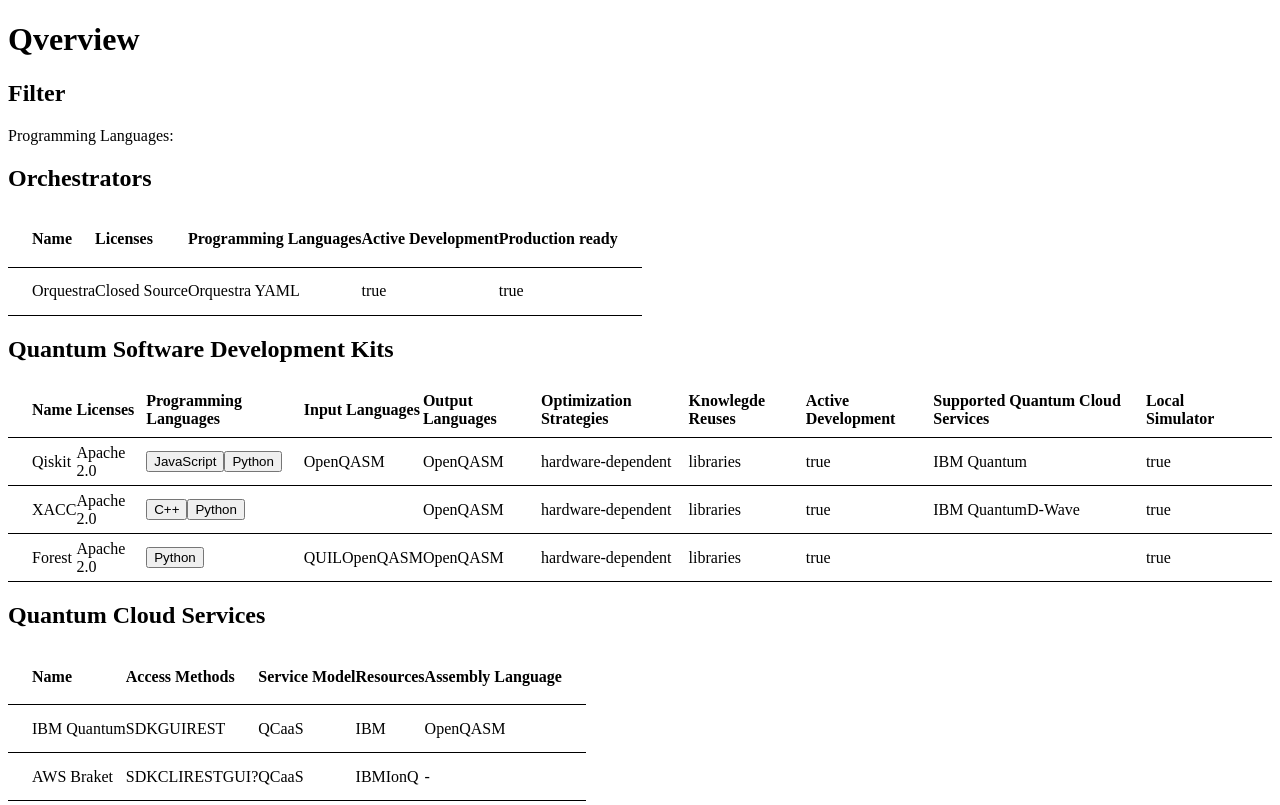
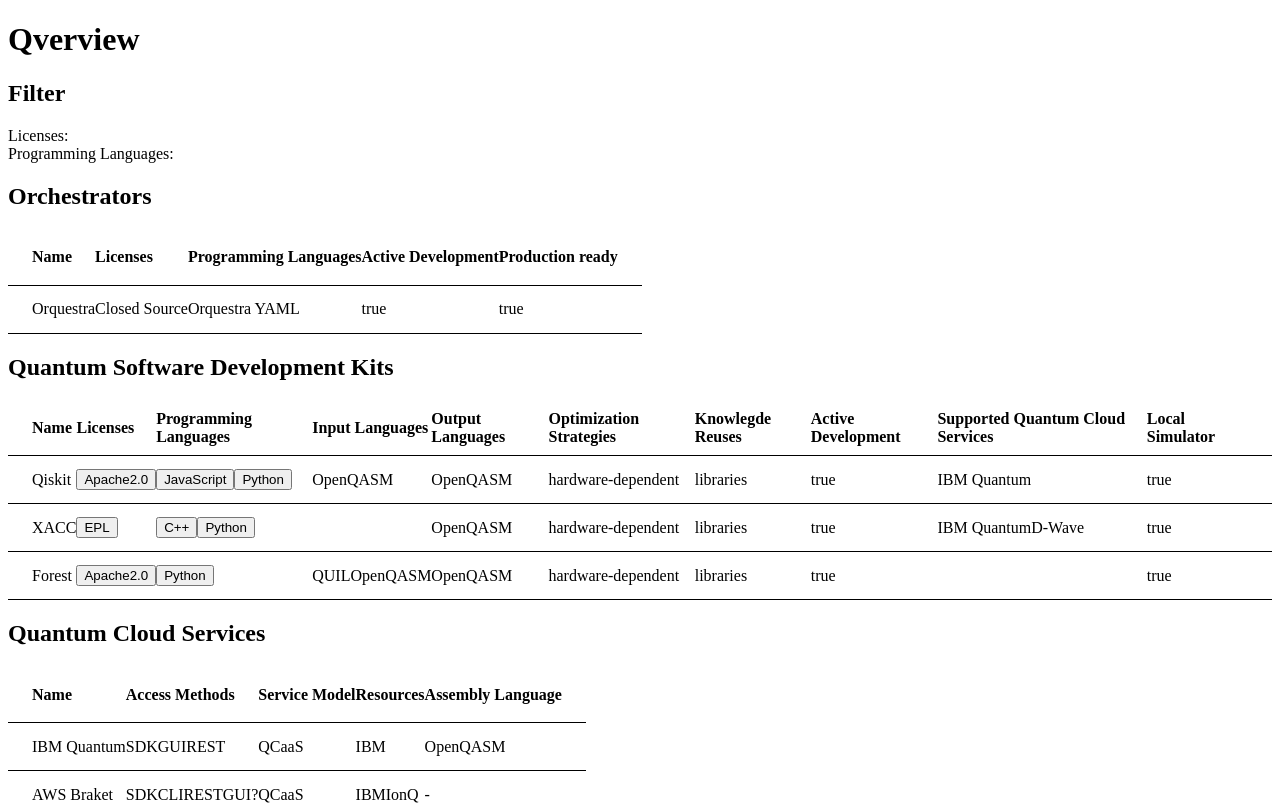
Before and after one commit to UST-QuAntiL/Qverview, an Angular app: page / in a window 1280 px wide. Shown: the top 805 px of the page. Built offline with nearby package versions, Linux system fonts and the light colour scheme.

Commit message:
Implement filtering for sdk.licenses

```diff
--- a/src/app/filter/filter-update.service.ts
+++ b/src/app/filter/filter-update.service.ts
@@ -21,8 +21,17 @@
     return this._subject.asObservable();
   }
 
+  toggleLicense(license: string) {
+    const index = this._sdkFilter.licenses.indexOf(license, 0);
+    if (index >= 0) {
+      this._sdkFilter.licenses.splice(index, 1);
+    } else {
+      this._sdkFilter.licenses.push(license);
+    }
+    this.updateFilter();
+  }
+
   toggleProgrammingLanguage(programmingLanguage: string) {
-    console.log(this._sdkFilter);
     const index = this._sdkFilter.programmingLanguages.indexOf(programmingLanguage, 0);
     if (index >= 0) {
       this._sdkFilter.programmingLanguages.splice(index, 1);
--- a/src/app/filter/filter.component.html
+++ b/src/app/filter/filter.component.html
@@ -1,5 +1,11 @@
 <h2>Filter</h2>
 <div *ngIf="sdkFilter">
+    <div>
+        Licenses:
+        <span *ngFor="let x of sdkFilter.licenses">
+            <button (click)="licenseClicked(x)">{{x}}</button>
+        </span>
+    </div>
     <div>
         Programming Languages:
         <span *ngFor="let x of sdkFilter.programmingLanguages">
--- a/src/app/filter/filter.component.ts
+++ b/src/app/filter/filter.component.ts
@@ -20,6 +20,10 @@
     this.clear();
   }
 
+  licenseClicked(license: string) {
+    this.filterUpdateService.toggleLicense(license);
+  }
+
   prorammingLanguageClicked(programmingLanguage: string) {
     this.filterUpdateService.toggleProgrammingLanguage(programmingLanguage);
   }
--- a/src/app/sdk/sdk.service.ts
+++ b/src/app/sdk/sdk.service.ts
@@ -11,7 +11,7 @@
   sdks: Sdk[] = [
     {
       name: 'Qiskit',
-      licenses: ['Apache 2.0'],
+      licenses: ['Apache2.0'],
       programmingLanguages: ['JavaScript', 'Python'],
       compilerInputLanguages: ['OpenQASM'],
       compilerOutputLanguages: ['OpenQASM'],
@@ -23,7 +23,7 @@
     },
     {
       name: 'XACC',
-      licenses: ['Apache 2.0'],
+      licenses: ['EPL'],
       programmingLanguages: ['C++', 'Python'],
       compilerInputLanguages: [],
       compilerOutputLanguages: ['OpenQASM'],
@@ -35,7 +35,7 @@
     },
     {
       name: 'Forest',
-      licenses: ['Apache 2.0'],
+      licenses: ['Apache2.0'],
       programmingLanguages: ['Python'],
       compilerInputLanguages: ['QUIL', 'OpenQASM'],
       compilerOutputLanguages: ['OpenQASM'],
--- a/src/app/sdk/sdks-table/sdks-table.component.html
+++ b/src/app/sdk/sdks-table/sdks-table.component.html
@@ -8,7 +8,7 @@
         <ng-container matColumnDef="licenses">
             <th mat-header-cell *matHeaderCellDef>Licenses</th>
             <td mat-cell *matCellDef="let sdk">
-                <span *ngFor="let x of sdk.licenses">{{x}}</span>
+                <button *ngFor="let x of sdk.licenses" (click)="licensesClicked(x)">{{x}}</button>
             </td>
         </ng-container>
         <ng-container matColumnDef="programmingLanguages">
--- a/src/app/sdk/sdks-table/sdks-table.component.ts
+++ b/src/app/sdk/sdks-table/sdks-table.component.ts
@@ -32,6 +32,11 @@
     this.dataSource.filterPredicate = function (data, filter: string): boolean {
       var result = true;
       var f = JSON.parse(filter);
+      for (let x of f.licenses) {
+        if (!data.licenses.includes(x)) {
+          result = false;
+        }
+      }
       for (let x of f.programmingLanguages) {
         if (!data.programmingLanguages.includes(x)) {
           result = false;
@@ -45,6 +50,10 @@
     });
   }
 
+  licensesClicked(license: string) {
+    this.filterUpdateService.toggleLicense(license);
+  }
+
   programmingLanguageClicked(language: string) {
     this.filterUpdateService.toggleProgrammingLanguage(language);
   }
```
